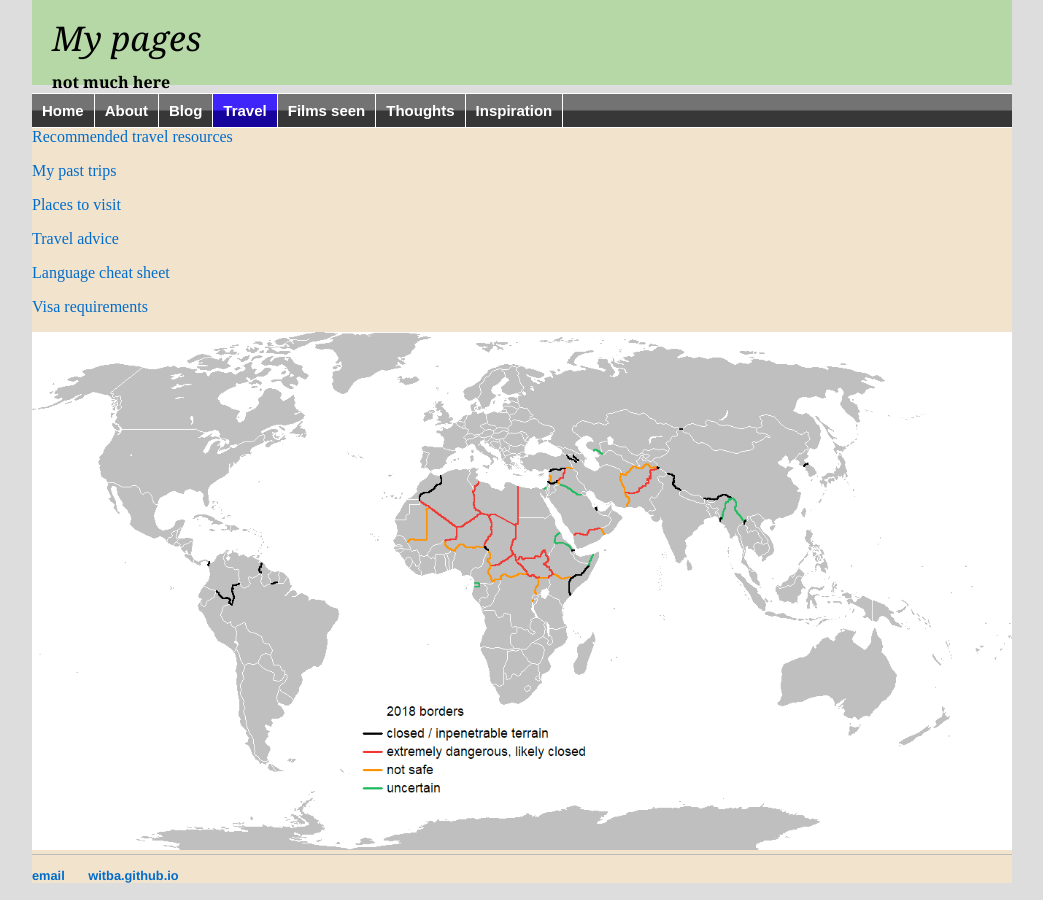
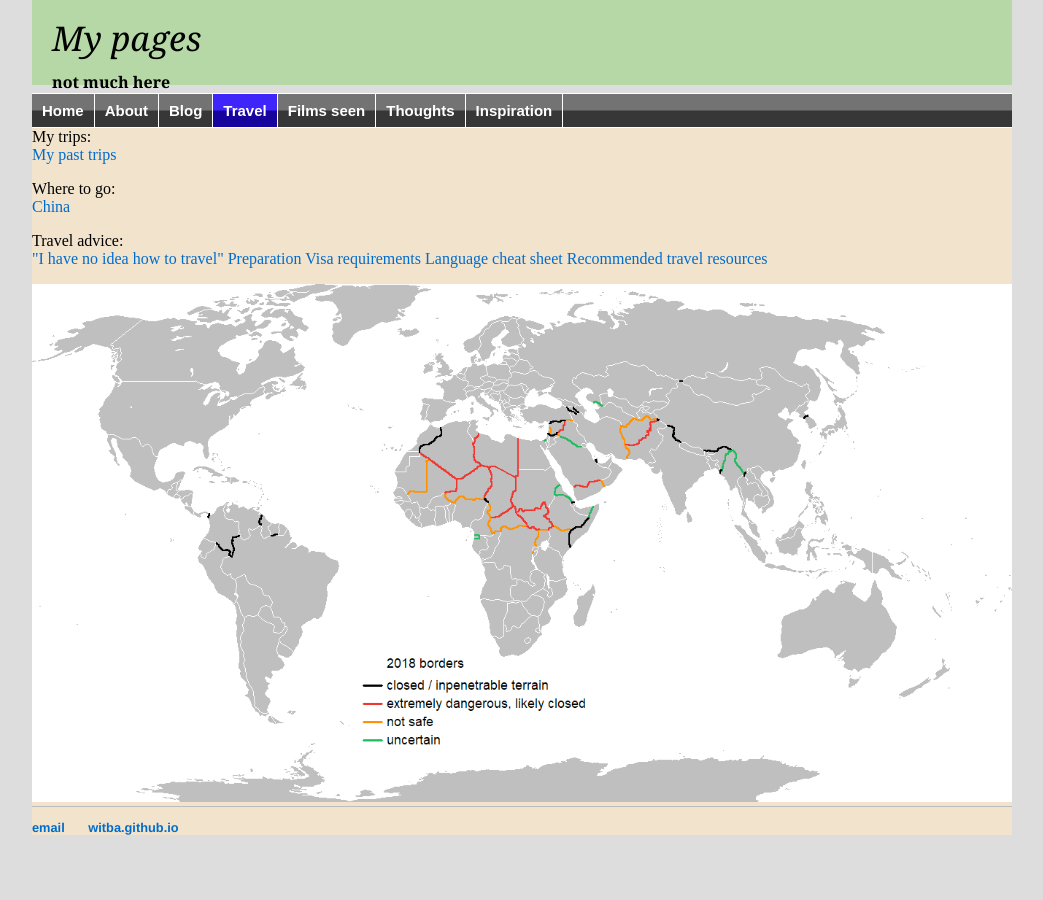
Before and after one commit to witba/witba.github.io, a Jekyll site: the page built from travel/index.html, in a window 1280 px wide. Shown: the whole page, without its empty margins (118-1161 px from the left). Built offline with Jekyll 4.4.1, drawn with Linux system fonts in a browser that asks for light colours.

Commit message:
Update index.html

```diff
--- a/travel/index.html
+++ b/travel/index.html
@@ -3,12 +3,16 @@ layout: travel
 title: Travel
 ---
 
+My trips:<br>
+<a href="pasttrips.html">My past trips</a></p>
+Where to go:<br>
+<a href="china.html">China</a></p>
+Travel advice:<br>
+<a href="waystotravel.html">"I have no idea how to travel"</a>
+<a href="preparation.html">Preparation</a>
+<a href="visas.html">Visa requirements</a>
+<a href="lang.html">Language cheat sheet</a>
 <a href="resources.html">Recommended travel resources</a></p>
-<a href="pasttrips.html">My past trips</a></p>
-<a href="places.html">Places to visit</a></p>
-<a href="advice.html">Travel advice</a></p>
-<a href="lang.html">Language cheat sheet</a></p>
-<a href="visas.html">Visa requirements</a></p>
 
 <div class="travel">
 <img src="closed_borders.png" alt="Border crossings" width=100%>
```
